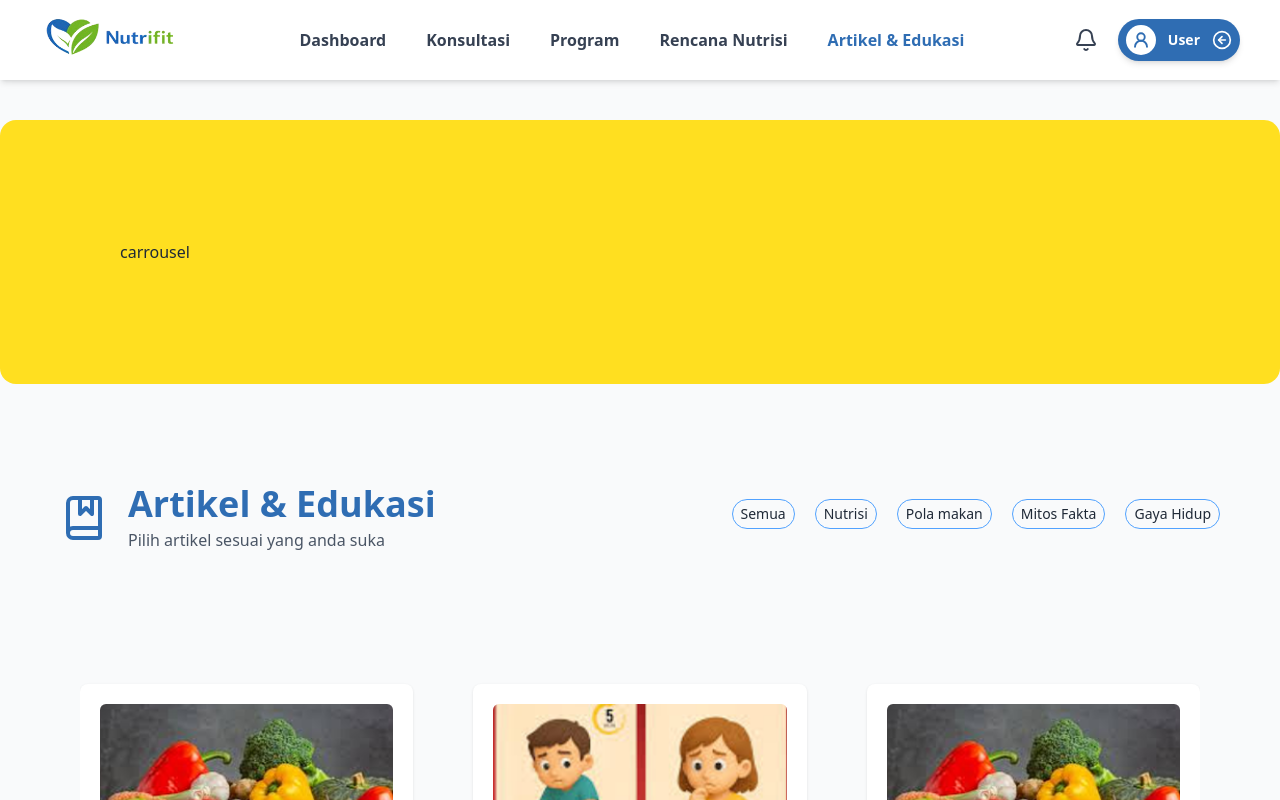
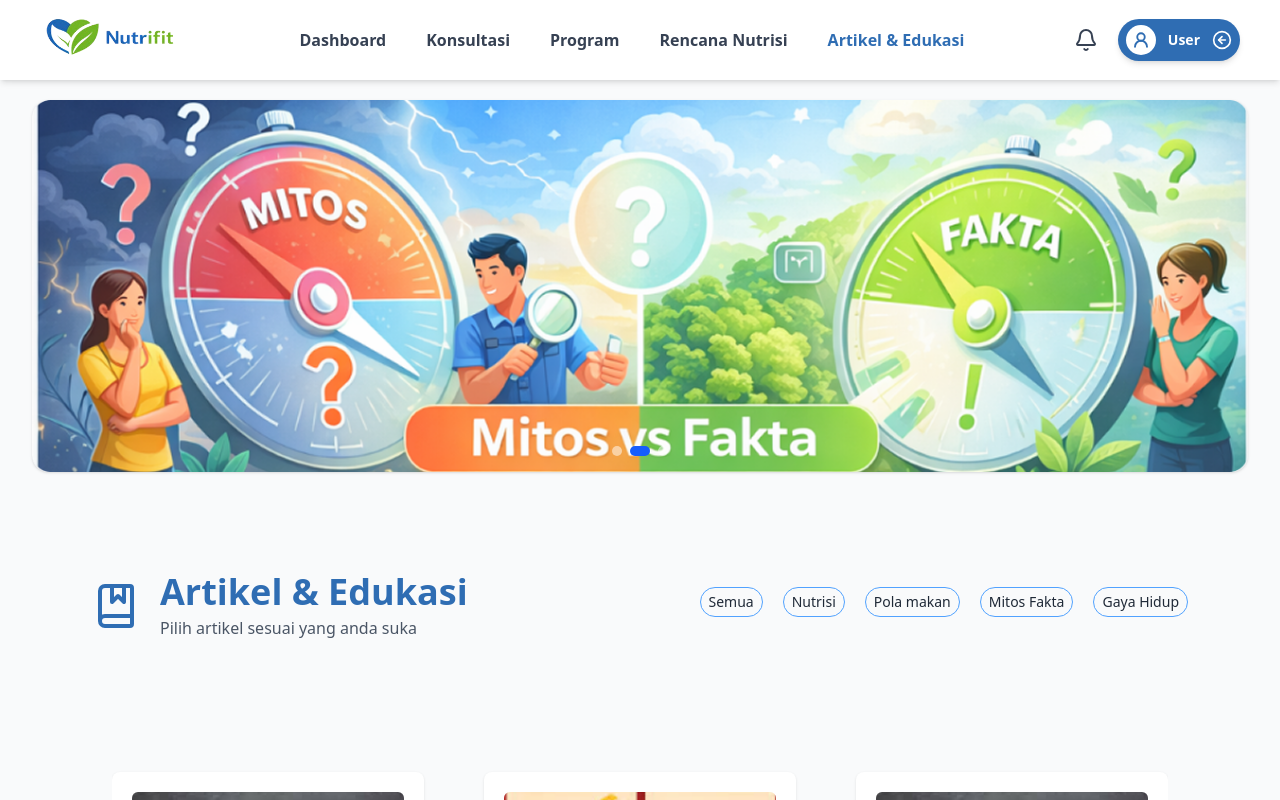
Before and after one commit to Rijalpratama23/nutrifit_WebApp, a Next.js app: page /user/artikel-user in a window 1280 px wide. Shown: the top 800 px of the page. Built offline with nearby package versions, Linux system fonts and the light colour scheme; no server answers.

Commit message:
add carrousel to page artikel edukasi

```diff
--- a/components/componentsDashboardUser/article/page.tsx
+++ b/components/componentsDashboardUser/article/page.tsx
@@ -1,17 +1,19 @@
+'use client';
+
 import SelectArtikel from './ui/selectKategori/page';
 import CartArtikel from './ui/cartArtikel/page';
+import ArtikelCarrousel from './ui/artikelCarrousel/page';
 
 export default function PageArtikel() {
   return (
-    <div>
-      {/* carrousel */}
-      <div className="mt-30 p-30 bg-yellow-300 rounded-2xl">carrousel</div>
+    <div className="max-w-7xl mx-auto px-4 md:px-8">
+      <ArtikelCarrousel />
 
-      {/* pemilihan artikel */}
-      <SelectArtikel />
+      <div className="mt-8">
+        <SelectArtikel />
+      </div>
 
-      {/* card artikel */}
-      <div className="mt-10 h-200 md:mt-15">
+      <div className="mt-10 md:mt-15 min-h-screen">
         <CartArtikel />
       </div>
     </div>
--- /dev/null
+++ b/components/componentsDashboardUser/article/ui/artikelCarrousel/page.tsx
@@ -0,0 +1,43 @@
+// components/artikel/ArtikelBanner.tsx
+import Image from 'next/image';
+import { ARTIKEL_BANNERS } from '@/lib/artikelConstant/carrouselArtikel';
+import { useCarousel } from '@/lib/carrouselArtikel/carrouselArtikel';
+
+export default function ArtikelCarrousel() {
+  const { currentIndex, setCurrentIndex } = useCarousel(ARTIKEL_BANNERS.length);
+
+  return (
+    <div className="mt-25 relative w-full overflow-hidden rounded-2xl shadow-sm bg-gray-100">
+      <div
+        className="flex transition-transform duration-700 ease-in-out"
+        style={{ transform: `translateX(-${currentIndex * 100}%)` }}
+      >
+        {ARTIKEL_BANNERS.map((src, index) => (
+          <div key={index} className="w-full flex-shrink-0">
+            <Image
+              src={src}
+              alt={`Banner ${index}`}
+              className="w-full h-auto object-cover aspect-[1285/393]"
+              width={1285}
+              height={393}
+              priority={index === 0} // Optimasi loading gambar pertama
+            />
+          </div>
+        ))}
+      </div>
+
+      {/* Indicators */}
+      <div className="absolute bottom-4 left-1/2 -translate-x-1/2 flex gap-2">
+        {ARTIKEL_BANNERS.map((_, index) => (
+          <button
+            key={index}
+            onClick={() => setCurrentIndex(index)}
+            className={`h-2.5 rounded-full transition-all ${
+              currentIndex === index ? 'bg-blue-600 w-5' : 'bg-white/50 hover:bg-white w-2.5'
+            }`}
+          />
+        ))}
+      </div>
+    </div>
+  );
+}
--- /dev/null
+++ b/lib/artikelConstant/carrouselArtikel.ts
@@ -0,0 +1,5 @@
+export const ARTIKEL_BANNERS = [
+  '/artikelUser/carousel1.png',
+  '/artikelUser/carrousel2.png',
+  '/artikelUser/carousel1.png',
+];
--- /dev/null
+++ b/lib/carrouselArtikel/carrouselArtikel.ts
@@ -0,0 +1,15 @@
+// lib/useCarousel.ts
+import { useState, useEffect } from 'react';
+
+export function useCarousel(length: number, interval = 3000) {
+  const [currentIndex, setCurrentIndex] = useState(0);
+
+  useEffect(() => {
+    const timer = setInterval(() => {
+      setCurrentIndex((prev) => (prev === length - 1 ? 0 : prev + 1));
+    }, interval);
+    return () => clearInterval(timer);
+  }, [length, interval]);
+
+  return { currentIndex, setCurrentIndex };
+}
```
Also changed, not shown: public/artikelUser/carousel1.png (added), public/artikelUser/carrousel2.png (added).
